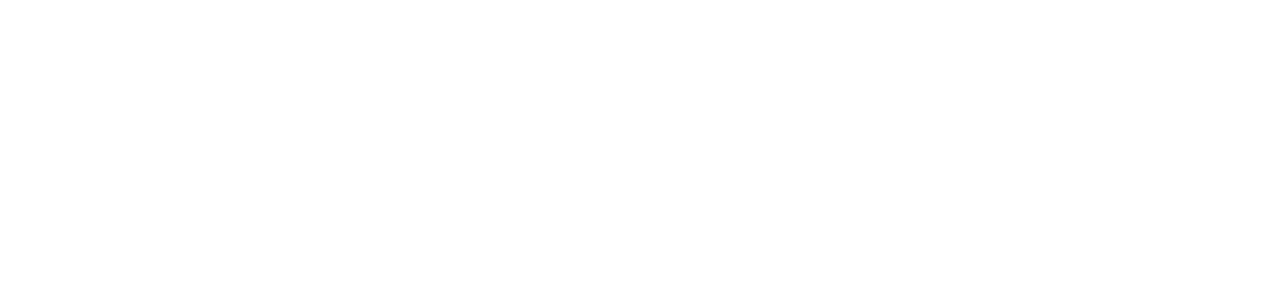
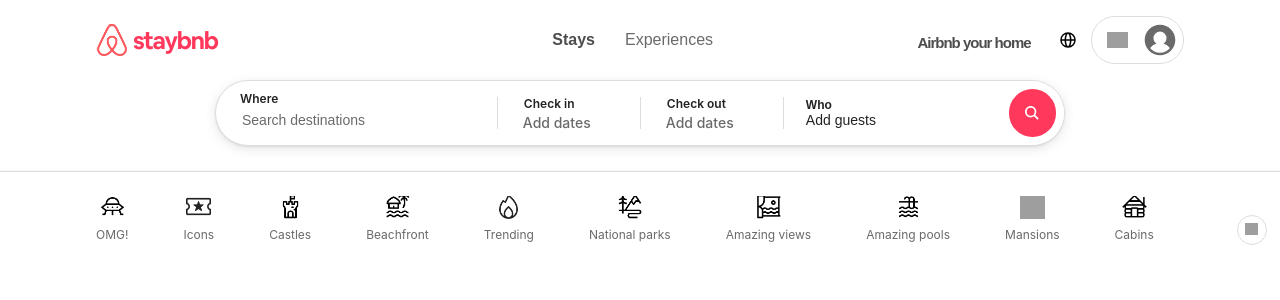
Before and after one commit to TomerALink/Staybnb, a React (Vite) app in the folder frontend/: page / in a window 1280 px wide. Shown: the top 300 px of the page. Built offline with nearby package versions, Linux system fonts and the light colour scheme; grey boxes are pictures that could not be loaded.

Commit message:
Fix bug at app header (missing logo)

```diff
--- a/frontend/src/cmps/AppHeader.jsx
+++ b/frontend/src/cmps/AppHeader.jsx
@@ -4,6 +4,7 @@
 import { stayService } from '../services/stay.service.js'
 import { useLocation, useSearchParams } from 'react-router-dom'
 import { SET_FILTER_BY } from "../store/reducers/stay.reducer.js"
+import { Logo } from "../cmps/Logo.jsx"
 
 
 export function AppHeader() {
--- a/frontend/src/root-cmp.jsx
+++ b/frontend/src/root-cmp.jsx
@@ -16,7 +16,7 @@
 
       <Router>
         <section className="main-layout app">
-          {/* <AppHeader /> */}
+          <AppHeader />
           <main>
             <Routes>
               <Route element={<HomePage />} path="/" />
```
